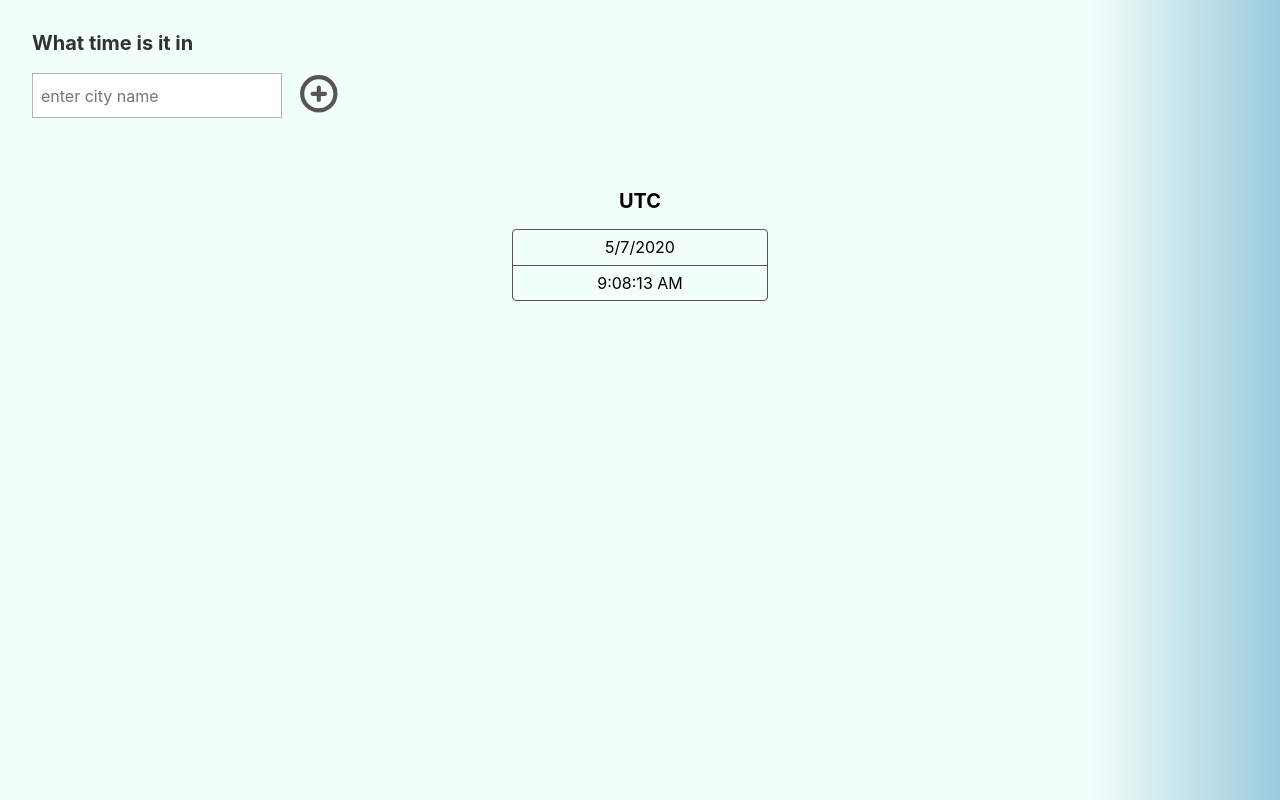
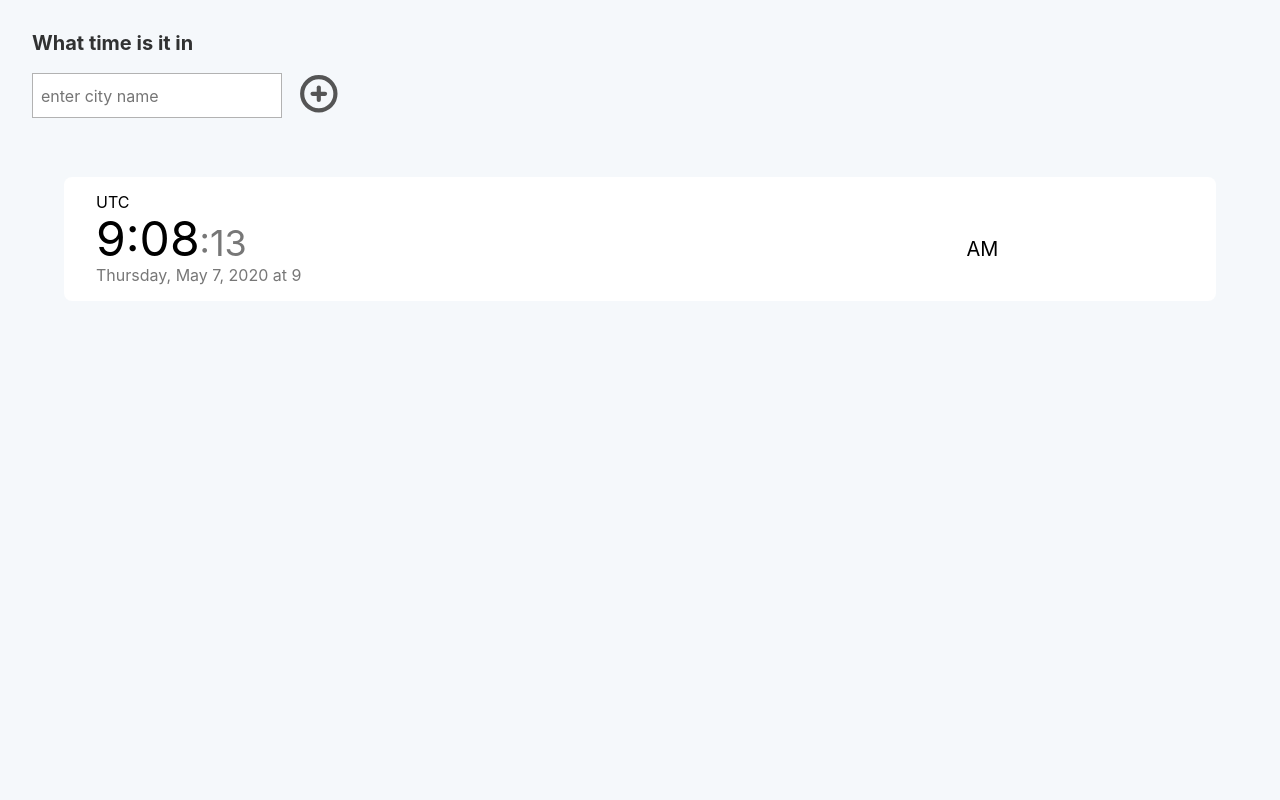
Before and after one commit to yuwen-c/worldtime-luxon, a React (Create React App) app: page / in a window 1280 px wide. Built offline with nearby package versions, Linux system fonts and the light colour scheme.

Commit message:
finally get tinezone card done

```diff
--- a/src/component/Button.js
+++ /dev/null
@@ -1,24 +0,0 @@
-import React from 'react';
-
-const Button = ({onButtonClick}) => {
-    return(
-        <div className="w-10 ml3">
-            {/* <a
-            type="submit"
-            value="+"
-            className="f6 grow no-underline br-pill ph3 pv2 dib white bg-blue"
-            ></a> */}
-            <div>
-            <svg className="glow"
-            fill='none' stroke='#555555' stroke-width='10' stroke-dashoffset='194' stroke-dasharray='0' stroke-linecap='round' stroke-linejoin='round' xmlns='http://www.w3.org/2000/svg' viewBox='0 0 100 100'
-            onClick={onButtonClick} >
-                <circle cx="50" cy="50" r="40"/>
-                <line x1="35" y1="50" x2="65" y2="50" />
-                <line x1="50" y1="35" x2="50" y2="65" />
-            </svg>
-            </div>
-        </div>
-    )
-}
-
-export default Button;
--- /dev/null
+++ b/src/component/PlusButton.js
@@ -0,0 +1,17 @@
+import React from 'react';
+
+const PlusButton = ({onButtonClick}) => {
+    return(
+        <div className="w-10 ml3">
+            <svg className="grow"
+            fill='none' stroke='#555555' strokeWidth='10' strokeDashoffset='194' strokeDasharray='0' strokeLinecap='round' strokeLinejoin='round' xmlns='http://www.w3.org/2000/svg' viewBox='0 0 100 100'
+            onClick={onButtonClick} >
+                <circle cx="50" cy="50" r="40"/>
+                <line x1="35" y1="50" x2="65" y2="50" />
+                <line x1="50" y1="35" x2="50" y2="65" />
+            </svg>
+        </div>
+    )
+}
+
+export default PlusButton;
--- a/src/component/Searchbox.js
+++ b/src/component/Searchbox.js
@@ -1,6 +1,6 @@
 import React from 'react';
 import Option from './Option';
-import Button from '../component/Button';
+import PlusButton from './PlusButton';
 
 const Searchbox = ({onInputChange, completeCity, errorMes, searchboxValue, onButtonClick}) => {
     return (
@@ -17,7 +17,7 @@ const Searchbox = ({onInputChange, completeCity, errorMes, searchboxValue, onBut
             placeholder="enter city name"
             value={searchboxValue}
             ></input>
-            <Button
+            <PlusButton
             onButtonClick={onButtonClick}
             />
             </div>
--- /dev/null
+++ b/src/component/SubButton.js
@@ -0,0 +1,16 @@
+import React from 'react';
+
+const SubButton = () => {
+    return(
+        <div className="w-10 ml3">
+            <svg
+            className="grow"
+            fill='none' stroke='#0E1A27' strokeWidth='10' strokeDashoffset='194' strokeDasharray='0' strokeLinecap='round' strokeLinejoin='round' xmlns='http://www.w3.org/2000/svg' viewBox='0 0 100 100'>
+                <circle cx="50" cy="50" r="40"/>
+                <line x1="35" y1="50" x2="65" y2="50" />
+            </svg>
+        </div>
+    )
+}
+
+export default SubButton;
--- a/src/component/Timezone.js
+++ b/src/component/Timezone.js
@@ -1,15 +1,19 @@
 import React from 'react';
 import { DateTime } from 'luxon'
+import SubButton from '../component/SubButton';
 
 const Timezone = ({tz}) => {
     const tzData = DateTime.local().setZone(tz);
     return (
+        <div className="flex">
             <div>
                 <h1 className="f4 bold center mw5 tc">{tzData.zoneName}</h1>
                 <ul className="list pl0 ml0 center mw5 ba b--mid-gray br2">
                     <li className="ph3 pv2 tc bb b--mid-gray">{tzData.toLocaleString()}</li>
                     <li className="ph3 pv2 tc">{tzData.toLocaleString(DateTime.TIME_WITH_SECONDS)}</li>
                 </ul>
+            </div>
+            <SubButton/>
         </div>
     )
 }
--- a/src/component/TimezoneNow.js
+++ b/src/component/TimezoneNow.js
@@ -2,16 +2,58 @@ import React from 'react';
 import {DateTime} from 'luxon';
 
 const TimezoneNow = ({now}) => {
-
+    const timeStr = now.setLocale('en-us').toLocaleString(DateTime.DATETIME_SHORT_WITH_SECONDS);
+    // 12/11/2020, 11:31:37 AM
+    const timeStrHuge = now.setLocale('en-us').toLocaleString(DateTime.DATETIME_HUGE);
+    // Friday, December 11, 2020, 11:33 AM Taipei Standard Time
+    // Friday, December 11, 2020, 10:51:01 AM Taipei Standard Time  // DATETIME_HUGE_WITH_SECONDS
+    const zoneName = now.zoneName;
+    const subZoneName = zoneName.substring(zoneName.indexOf("/")+1);
     return(
-        <div>
-        <h1 className="f4 bold center mw5 tc">{now.zoneName}</h1>
-        <ul className="list pl0 ml0 center mw5 ba b--mid-gray br2">
-            <li className="ph3 pv2 tc bb b--mid-gray">{now.toLocaleString()}</li>
-            <li className="ph3 pv2 tc">{now.toLocaleString(DateTime.TIME_WITH_SECONDS)}</li>
-        </ul>
-    </div>
+        <div className="center br3 w-90 pv3 ph4 bg-white">
+            <div className="" id="zoneName">
+                {subZoneName}
+            </div>
+            <div>
+                <div className="">
+                    <div className="dib w-80">
+                        <span className="f1" id="10:14">
+                            {timeStr.slice(-11, -6)}
+                        </span>
+                        <span className="f2 gray" id=":55">
+                            {timeStr.slice(-6, -3)}
+                        </span>
+                    </div>
+                    <div className="f4 dib" id="AM PM">
+                        {timeStr.slice(-2)}
+                    </div>
+                </div>
+                <div className="f5 gray" id="12/10/2020">
+                    {/* {timeStr.substring(0, 10)} */}
+                    {timeStrHuge.substring(0, 26)}
+                </div>
+            </div>
+        </div>
     )
 }
 
 export default TimezoneNow;
+
+
+
+// wish list:
+
+// 1. 有國旗。
+// 2. 有國家。
+// OK 3. 秒數做小。->如何拆出秒數？
+// ok 4. 利用灰階做出區隔。
+// ok 5. 格式，上午下午不夠簡潔。
+
+
+    //     <div>
+    //     <h1 className="f4 bold center mw5 tc">{now.zoneName}</h1>
+    //     <ul className="list pl0 ml0 center mw5 ba b--mid-gray br2">
+    //         <li className="ph3 pv2 tc bb b--mid-gray">{now.toLocaleString()}</li>
+    //         <li className="ph3 pv2 tc">{now.toLocaleString(DateTime.TIME_WITH_SECONDS)}</li>
+    //     </ul>
+    // </div>
--- a/src/index.css
+++ b/src/index.css
@@ -5,7 +5,8 @@ body {
     sans-serif;
   -webkit-font-smoothing: antialiased;
   -moz-osx-font-smoothing: grayscale;
-  background:linear-gradient(to right, #f3fffb 85%, #9acbdd)
+  /* background:linear-gradient(to right, #f3fffb 85%, #9acbdd) */
+  background-color: #f5f8fb;
 }
 
 code {
```
Lines whose indentation alone changed are shown as unchanged.
